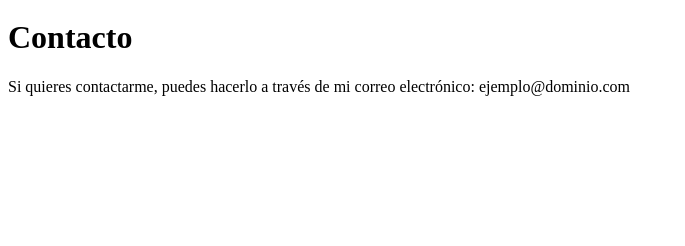
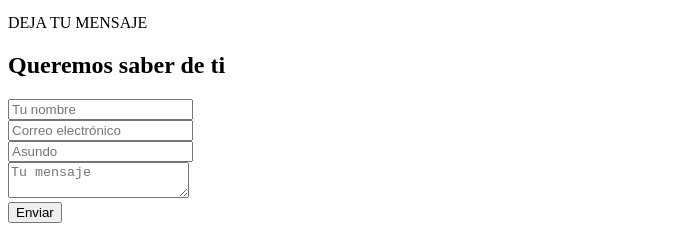
Before and after one commit to Rodrinstein/proyecto_pre_entrega, a plain HTML site: page pages/Contacto.html in a window 1280 px wide. Shown: the part 554-800 px from the top of the page, without its empty margins (0-685 px from the left). Drawn offline with Linux system fonts and the light colour scheme.

Commit message:
Actualizar proyecto

```diff
--- a/pages/Contacto.html
+++ b/pages/Contacto.html
@@ -29,9 +29,37 @@
             </ul>
         </nav>
     </header>
-    <h1>Contacto</h1>
-    <p>Si quieres contactarme, puedes hacerlo a través de mi correo electrónico: ejemplo@dominio.com</p>
+    <main>
+        <section>
+            <!--Formulario de contacto.-->
+            <span>DEJA TU MENSAJE</span>
+            <H2>Queremos saber de ti</H2>
+            <form action="" method="post">
+                <div>
+                    <input type="text" id="nombre" name="nombre" placeholder="Tu nombre" required>
+                </div>
+                <div>
+                    <input type="email" id="email" name="email" placeholder="Correo electrónico" required>
+                </div>
+                <div>
+                    <input type="text" name="asunto" name="asunto" placeholder="Asundo" required>
+                </div>
+                <div>
+                    <textarea name="mensaje" id="mensaje" placeholder="Tu mensaje" required></textarea>
+                </div>
+                <button type="submit">Enviar</button>
+            </form>
+            <!--Personas-->
+            <div>
+                <div></div>
+                <div></div>
+                <div></div>
+            </div>
+        </section>
+    </main>
+    <footer>
 
+    </footer>
 
 </body>
 
```
Also changed, not shown: index.html (+2 -1 lines), estilos.css (added), 1 other file.
